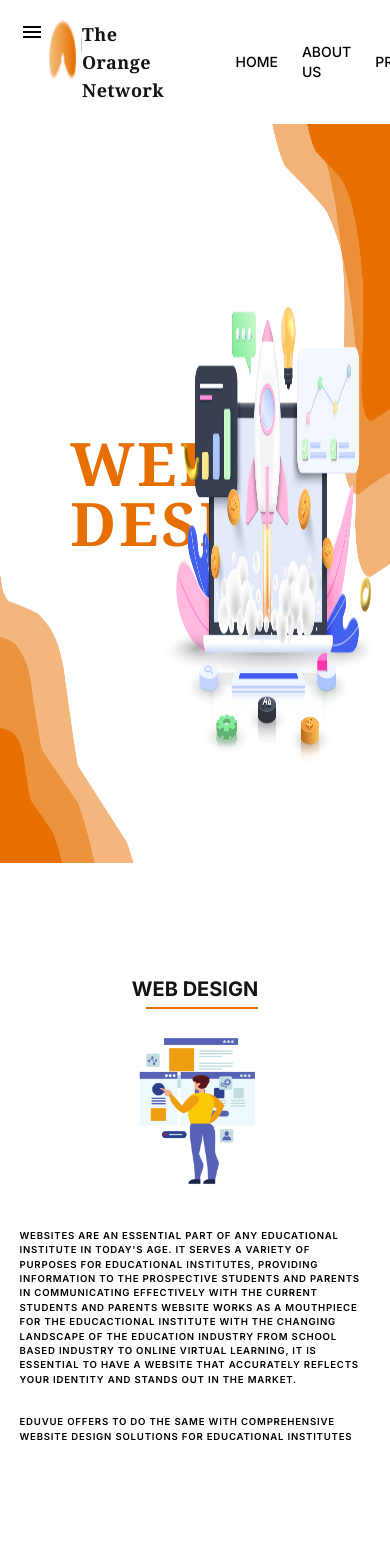
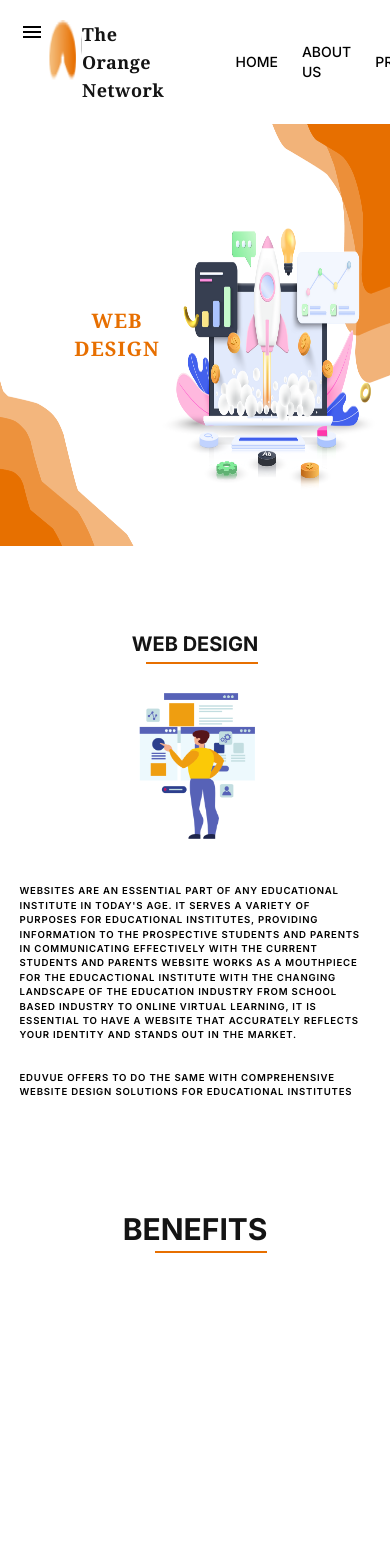
Before and after one commit to anushkavermaindivue/theOrangeNetwork-services-screen, a Next.js app: page /webdesign in a window 390 px wide. Shown: the top 1560 px of the page. Built offline with nearby package versions, Linux system fonts and the light colour scheme.

Commit message:
made hero and services component responsive

```diff
--- a/src/components/hero.jsx
+++ b/src/components/hero.jsx
@@ -2,10 +2,12 @@ import Image from 'next/image'
 
 const Hero = ({heroImg, heroTitle}) => {
   return (
-    <section>
-     <Image className='h-[87.55vh] absolute' src={heroImg} alt='background image'  />
-     <div className='flex justify-center items-center h-[87.55vh] font-serif font-semibold w-[60%] tracking-wider text-[#E76F00] text-6xl'>
-        <div className='w-[40%] text-center uppercase'><h1>{heroTitle}</h1></div>
+    <section className=' h-[60vh] sm:h-[75vh] md:h-[100vh]'>
+    {/* <section className='lg:h-[87vh] md:h-[80vh] sm:h-[70vh]'> */}
+     {/* <Image className='h-auto max-w-full absolute' src={heroImg} alt='background image'  /> */}
+     <Image className='lg:h-[87%] md:min-h-[75vh] sm:min-h-[65vh] min-h-[50vh] absolute' src={heroImg} alt='background image'  />
+     <div className='flex justify-center items-center lg:min-h-[87%] md:min-h-[75vh] sm:min-h-[65vh] min-h-[50vh] font-serif font-semibold w-[60%] tracking-wider text-[#E76F00] text-xl sm:text-4xl md:text-5xl lg:text-6xl'>
+        <div className='w-[41%] text-center uppercase'><h1>{heroTitle}</h1></div>
      </div>
     </section>
   )
--- a/src/components/servicesComp.jsx
+++ b/src/components/servicesComp.jsx
@@ -2,7 +2,7 @@ import Image from "next/image";
 
 const ServicesComp = ({servicesTitle, servicesImg, servicesP1, servicesP2}) => {
   return (
-    <section className="max-w-[90%] sm:max-w-[85%] md:max-w-[75%] lg:max-w-[70%] m-auto uppercase mt-28 flex flex-col gap-y-7">
+    <section className="max-w-[90%] sm:max-w-[85%] md:max-w-[75%] lg:max-w-[70%] m-auto uppercase sm:mt-0 md:mt-18 lg:mt-28 flex flex-col gap-y-7">
       <div className="flex flex-col items-center">
         <h2 className="text-xl sm:text-2xl md:text-3xl font-bold text-[#141414] flex flex-col items-end">{servicesTitle}<div className="h-0.5 w-28 mt-1 bg-[#E76F00]"></div></h2>
         <Image className="m-auto w-[180px] sm:w-[200px] md:w-[225px]" src={servicesImg} alt="web design image" />
```
